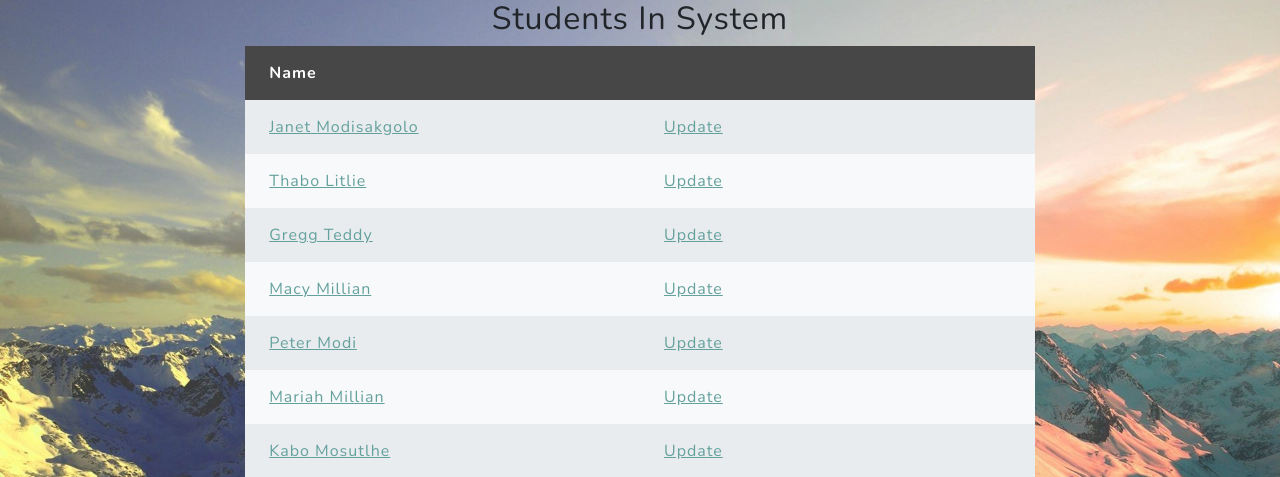
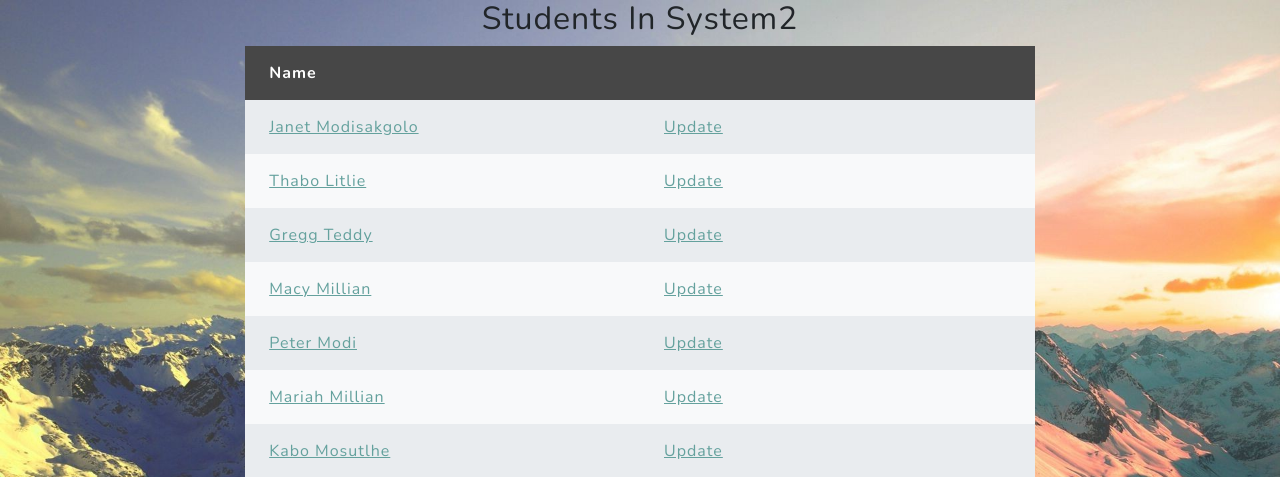
Before and after one commit to GreggIsGreat/Portforlio, a Django app: page /users/ in a window 1280 px wide. Shown: the top 477 px of the page. Run offline with Django 3.2, Linux system fonts and the light colour scheme; a user stored in the database is signed in; data comes from the database, SQL or seed files in the repository; parts of the project's set-up code (start-up, migrations or seed data) failed here and were passed over; some libraries are stand-ins or nearby versions.

Commit message:
Portfolio App Django

```diff
--- a/main/good/templates/good/users.html
+++ b/main/good/templates/good/users.html
@@ -9,7 +9,7 @@
 <body>
 <center>
 <table align="center">
- <h2 class="card-title">Students In System</h2>
+ <h2 class="card-title">Students In System2</h2>
     <tr>
         <th>Name</th>
         <th></th>
```
